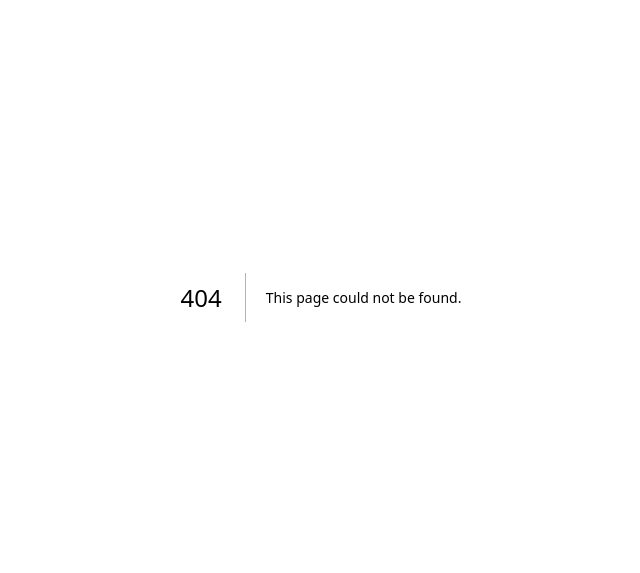
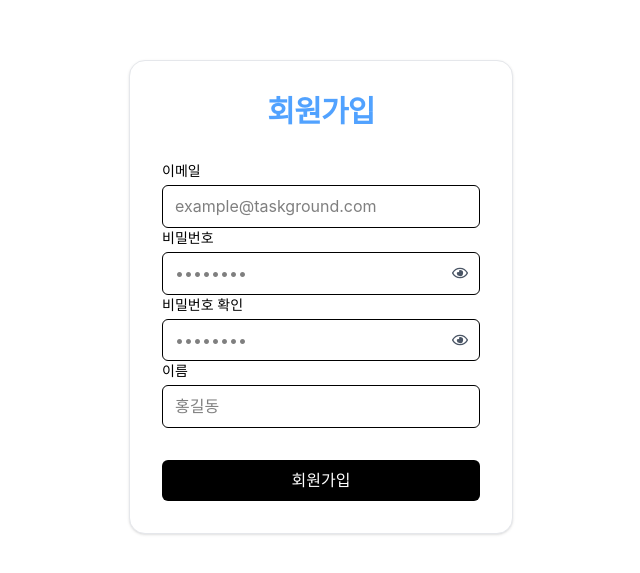
Before and after one commit to Choi-jae-min/TaskGround, a Next.js app: page /auth/signup in a window 1280 px wide. Before the commit this address had no page. Shown: the part 103-676 px from the top of the page, without its empty margins (319-959 px from the left). Built offline with nearby package versions, Linux system fonts and the light colour scheme.

Commit message:
UI : 회원 가입 페이지 간단 UI작성 완료

```diff
--- /dev/null
+++ b/src/app/auth/signup/page.tsx
@@ -0,0 +1,134 @@
+'use client';
+
+import React, { useState } from 'react';
+import { useRouter } from 'next/navigation';
+import {FaRegEye, FaRegEyeSlash} from "react-icons/fa";
+
+const SignUpPage = () => {
+    const [showPassword, setShowPassword] = useState(false);
+    const [showPasswordCheck, setShowPasswordCheck] = useState(false);
+    const [alertMessage, setAlertMessage] = useState('');
+    const router = useRouter();
+
+    const handleSubmit = async (e: React.FormEvent<HTMLFormElement>) => {
+        e.preventDefault();
+
+        const formData = new FormData(e.currentTarget);
+        const email = formData.get('email');
+        const password = formData.get('password');
+        const passwordCheck = formData.get('password_check');
+        const name = formData.get('name');
+
+        if(password !== passwordCheck){
+            return setAlertMessage('비밀번호가 일치하지 않습니다.');
+        }
+
+        if (!email || !password || !name) {
+            return setAlertMessage('모든 항목을 입력해주세요.');
+        }
+
+        const res = await fetch(`${process.env.WORKSPACE_SERVER_URL}/signUp`, {
+            method: 'POST',
+            headers: {
+                'Content-Type': 'application/json',
+            },
+            credentials: 'include',
+            body: JSON.stringify({ email, password, name }),
+        });
+
+        const data = await res.json().catch(() => ({}));
+
+        if (!res.ok || !data.ok) {
+            return setAlertMessage(data.message || '회원가입에 실패했습니다.');
+        }
+
+        setAlertMessage('');
+        return router.push('/auth/login');
+    };
+
+    return (
+        <form onSubmit={handleSubmit} className="min-h-screen flex items-center justify-center px-4">
+            <div className="w-full max-w-sm bg-white p-8 rounded-2xl shadow-sm border border-gray-200">
+                <div className="text-center mb-8">
+                    <h1 className="text-3xl text-blue-400 font-extrabold tracking-tight">
+                        회원가입
+                    </h1>
+                </div>
+
+                <label className="block text-sm font-medium mb-1">이메일</label>
+                <input
+                    required
+                    name="email"
+                    type="email"
+                    placeholder="example@taskground.com"
+                    className="w-full border rounded-md px-3 py-2 focus:ring-2 focus:ring-black focus:outline-none"
+                />
+
+                <label className="block text-sm font-medium mb-1">비밀번호</label>
+                <div className="relative">
+                    <input
+                        required
+                        name="password"
+                        type={showPassword ? "text" : "password"}
+                        placeholder="••••••••"
+                        className="w-full border rounded-md px-3 py-2 pr-10 focus:ring-2 focus:ring-black focus:outline-none"
+                    />
+                    <button
+                        type="button"
+                        onClick={() => setShowPassword((prev) => !prev)}
+                        className="absolute right-3 top-1/2 -translate-y-1/2 text-gray-600 hover:text-black text-lg"
+                    >
+                        {showPassword ? <FaRegEyeSlash /> : <FaRegEye />}
+                    </button>
+                </div>
+
+                <label className="block text-sm font-medium mb-1">비밀번호 확인</label>
+                <div className="relative">
+                    <input
+                        required
+                        name="password_check"
+                        type={showPasswordCheck ? "text" : "password"}
+                        placeholder="••••••••"
+                        className="w-full border rounded-md px-3 py-2 pr-10 focus:ring-2 focus:ring-black focus:outline-none"
+                    />
+                    <button
+                        type="button"
+                        onClick={() => setShowPasswordCheck((prev) => !prev)}
+                        className="absolute right-3 top-1/2 -translate-y-1/2 text-gray-600 hover:text-black text-lg"
+                    >
+                        {showPasswordCheck ? <FaRegEyeSlash /> : <FaRegEye />}
+                    </button>
+                </div>
+
+                <label className="block text-sm font-medium mb-1">이름</label>
+                <input
+                    required
+                    name="name"
+                    type="text"
+                    placeholder="홍길동"
+                    className="w-full border rounded-md px-3 py-2 focus:ring-2 focus:ring-black focus:outline-none"
+                />
+
+                <p
+                    className={`text-red-500 text-[12px] text-center transition-all duration-300 pt-2 ${
+                        alertMessage
+                            ? 'opacity-100 translate-y-0'
+                            : 'opacity-0 translate-y-2'
+                    }`}
+                >
+                    {alertMessage}
+                </p>
+
+                <button
+                    type="submit"
+                    className="mt-6 w-full bg-black text-white py-2 rounded-md hover:bg-gray-800 transition font-medium"
+                >
+                    회원가입
+                </button>
+
+            </div>
+        </form>
+    );
+};
+
+export default SignUpPage;
```
